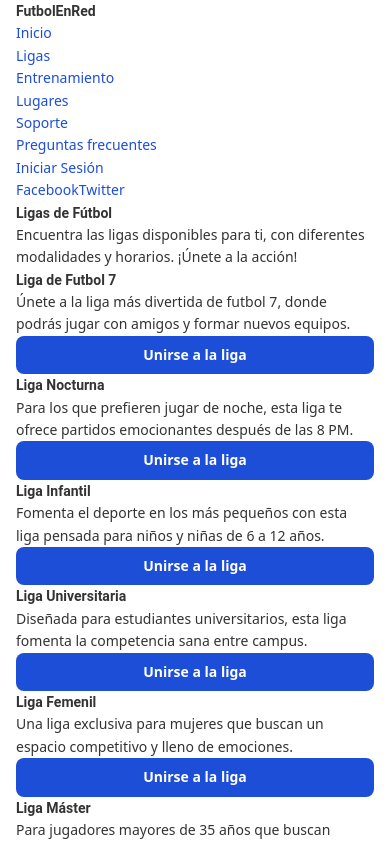
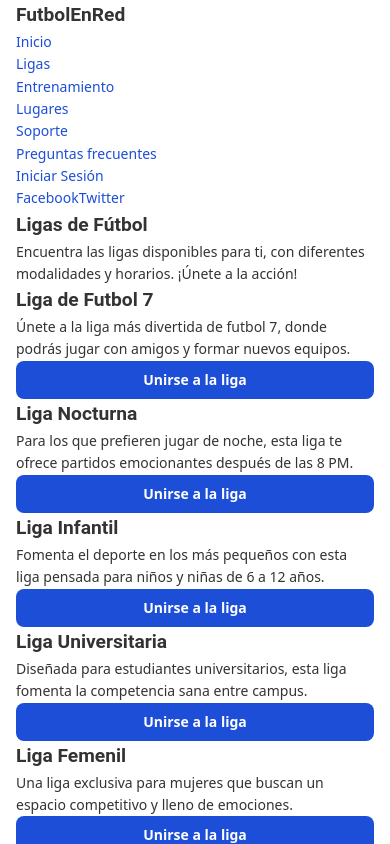
Before and after one commit to GaelPA15/Futbolenred, a Next.js app: page /ligas in a window 390 px wide. Shown: the top 844 px of the page. Built offline with nearby package versions, Linux system fonts and the light colour scheme.

Commit message:
diseñomovil2

```diff
--- a/src/app/globals.css
+++ b/src/app/globals.css
@@ -39,7 +39,7 @@ body {
   box-sizing: border-box;
 }
 
-/* Estilo para enlaces */
+/* Enlaces */
 a {
   color: var(--primary-color);
   text-decoration: none;
@@ -89,25 +89,27 @@ button:active {
   padding-right: 1.5rem;
 }
 
-/* Media Queries */
+/* Ajustes para dispositivos móviles */
 @media (max-width: 768px) {
-  /* Ajustes para móviles */
   body {
-    font-size: 14px; /* Ajustar tamaño base de fuente */
+    font-size: 14px;
   }
 
   .container {
-    padding-left: 1rem; /* Reducir padding en dispositivos pequeños */
-    padding-right: 1rem;
+    padding: 0 1rem; /* Reducir el espacio lateral */
   }
 
   img {
-    max-width: 100%; /* Hacer imágenes fluidas */
-    height: auto; /* Mantener proporciones */
+    max-width: 100%;
+    height: auto; /* Escalar las imágenes proporcionalmente */
   }
 
   button {
-    width: 100%; /* Asegurar accesibilidad en móviles */
+    width: 100%; /* Botones anchos en móviles */
     text-align: center;
   }
+
+  h1, h2, h3 {
+    font-size: 1.2rem; /* Reducir encabezados */
+  }
 }
```
